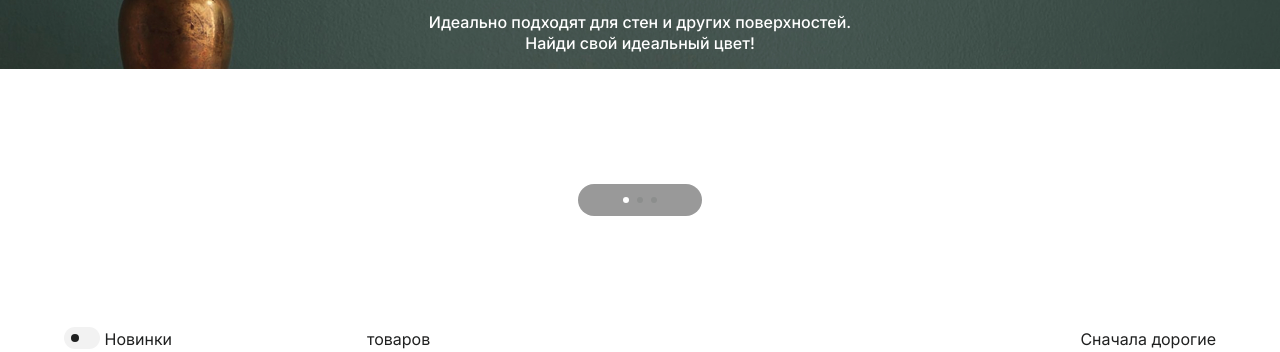
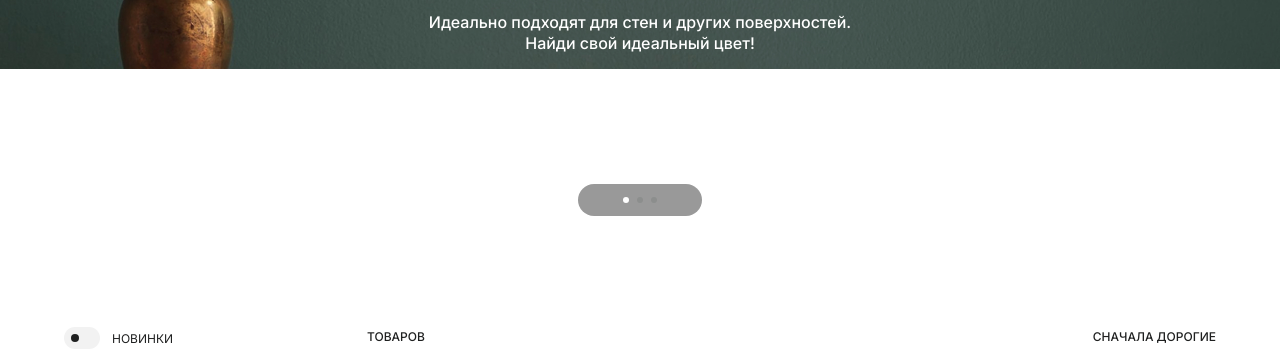
Before and after one commit to phildesign/itsagency-test-task, a plain HTML site: page index.html in a window 1280 px wide. Shown: the part 448-800 px from the top of the page. Drawn offline with nearby package versions, Linux system fonts and the light colour scheme; no server answers.

Commit message:
feat: add styles

```diff
--- a/assets/styles/style.scss
+++ b/assets/styles/style.scss
@@ -252,6 +252,12 @@ input[type='submit'] {
 }
 
 .filter__item {
+	display: flex;
+	align-items: center;
+	gap: 12px;
+	font-size: 12px;
+	text-transform: uppercase;
+	margin-bottom: 10px;
 }
 
 .toggle {
@@ -310,11 +316,19 @@ input:active + .toggle__slider:before {
 .products__top {
 	display: flex;
 	justify-content: space-between;
+	margin-bottom: 44px;
 }
 
 .products__top-count {
+	font-size: 12px;
+	font-weight: 500;
+	text-transform: uppercase;
 }
+
 .products__top-sort {
+	font-size: 12px;
+	font-weight: 500;
+	text-transform: uppercase;
 }
 
 .products__box {
```
Also changed, not shown: assets/styles/style.css, 1 other file.
